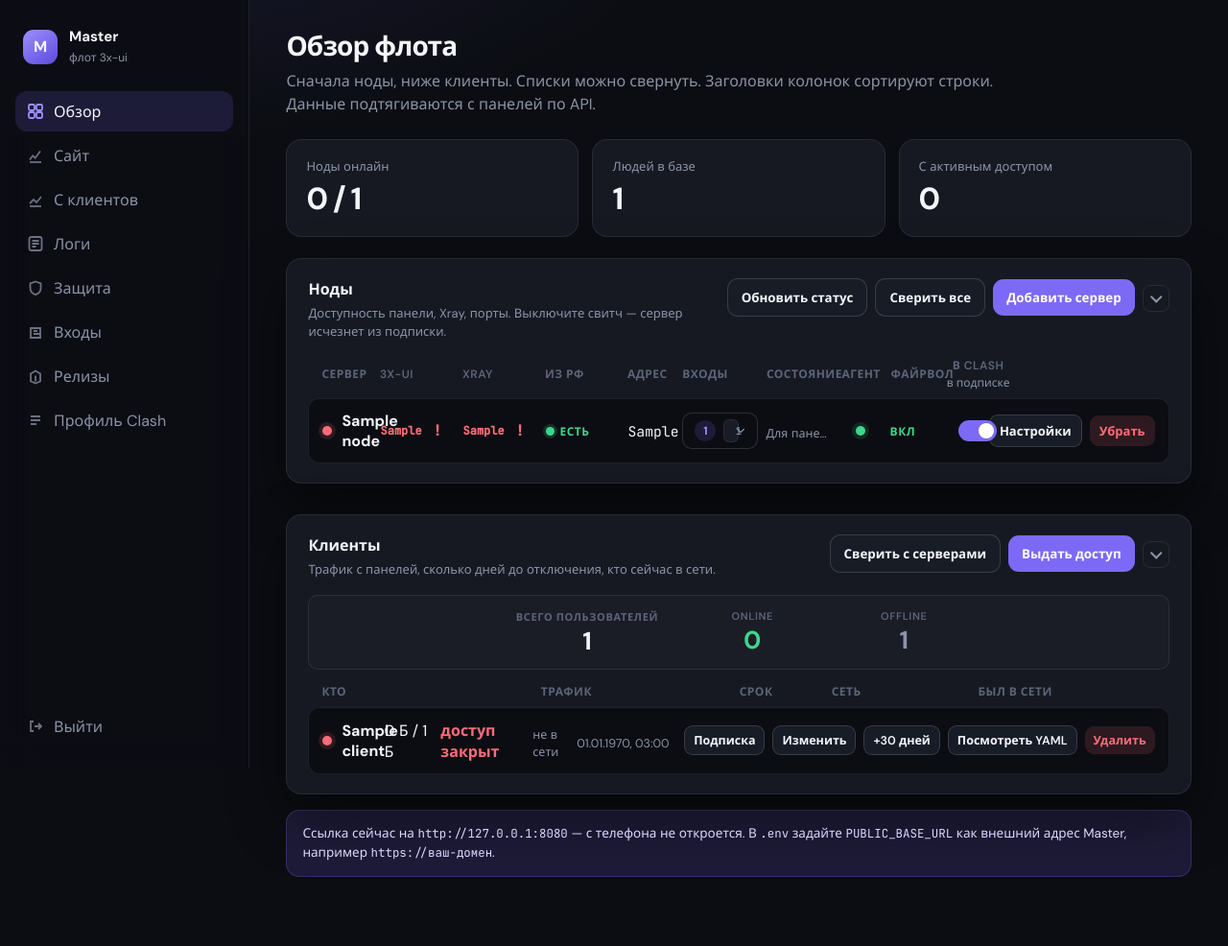
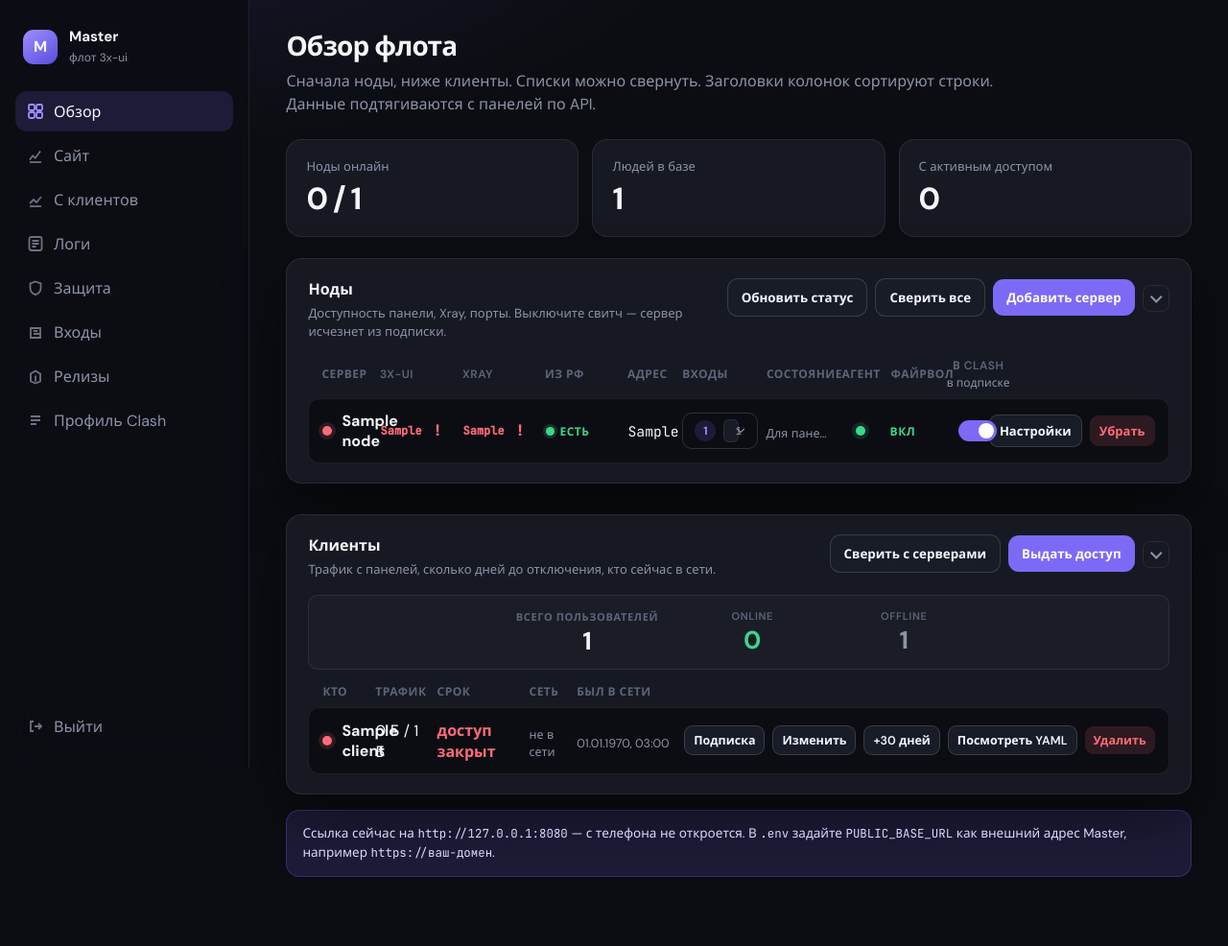
Before and after one commit to Instinct22/converter, a FastAPI app: page / in a window 1280 px wide. Shown: the whole page at 96% size. Run offline with FastAPI, Linux system fonts and the light colour scheme; the visitor is signed in with stand-in values (Sample User, id 1); tables that the repository leaves empty hold one stand-in row (values such as "Sample post"); parts of the project's set-up code (start-up, migrations or seed data) failed here and were passed over.

Commit message:
Align dashboard client headers with their data columns

```diff
--- a/app/static/app.css
+++ b/app/static/app.css
@@ -306,9 +306,18 @@ input:focus, textarea:focus, select:focus {
   text-overflow: ellipsis;
   white-space: nowrap;
 }
-.clients-cols {
-  /* Последняя колонка — 5 кнопок клиента как на вкладке «Клиенты»: 485px + воздух */
-  grid-template-columns: minmax(0, 1fr) minmax(0, 1fr) 92px minmax(0, 0.7fr) minmax(106px, .85fr) max-content;
+@media (min-width: 961px) {
+  .client-monitor {
+    grid-template-columns: minmax(0, 1fr) minmax(0, 1fr) 92px minmax(0, .7fr) minmax(106px, .85fr) max-content;
+    column-gap: 12px;
+  }
+  .client-monitor > .clients-cols {
+    grid-column: 1 / -1;
+    grid-template-columns: subgrid;
+  }
+  .client-monitor > .monitor-head {
+    padding: 0 15px;
+  }
 }
 .client-actions { flex-wrap: nowrap; }
 .term { font-weight: 600; }
@@ -321,10 +330,12 @@ input:focus, textarea:focus, select:focus {
   .client-actions .btn { flex-shrink: 0; }
 }
 .client-actions .btn.small { white-space: nowrap; }
-@media (max-width: 1400px) {
-  .clients-cols {
+@media (min-width: 961px) and (max-width: 1400px) {
+  .client-monitor {
     grid-template-columns: minmax(0, 1fr) minmax(0, 0.9fr) 84px minmax(0, 0.65fr) minmax(100px, .8fr) max-content;
   }
+}
+@media (max-width: 1400px) {
   .client-actions { gap: 6px; }
   .client-actions .btn.small { padding: 6px 9px; font-size: 12.5px; }
 }
--- a/app/templates/base.html
+++ b/app/templates/base.html
@@ -8,7 +8,7 @@
   <link rel="preconnect" href="https://fonts.googleapis.com">
   <link rel="preconnect" href="https://fonts.gstatic.com" crossorigin>
   <link href="https://fonts.googleapis.com/css2?family=DM+Sans:ital,opsz,wght@0,9..40,400;0,9..40,600;0,9..40,700;1,9..40,400&family=JetBrains+Mono:wght@400;500&display=swap" rel="stylesheet">
-  <link rel="stylesheet" href="/static/app.css?v=74">
+  <link rel="stylesheet" href="/static/app.css?v=75">
 </head>
 <body>
 <div class="layout">
--- a/app/templates/dashboard.html
+++ b/app/templates/dashboard.html
@@ -209,6 +209,7 @@
           <span class="user-stats__value is-offline" data-stat-offline>—</span>
         </div>
       </div>
+      <div class="monitor client-monitor" id="client-monitor">
         <div class="monitor-head monitor-cols clients-cols">
           <button class="sort-btn" type="button" data-sort="name">Кто</button>
           <button class="sort-btn" type="button" data-sort="used">Трафик</button>
@@ -217,7 +218,6 @@
           <button class="sort-btn" type="button" data-sort="seen">Был в сети</button>
           <span></span>
         </div>
-      <div class="monitor" id="client-monitor">
         {% for c in clients %}
         <article class="monitor-row monitor-cols clients-cols client-row" data-client="{{ c.id }}" data-slug="{{ c.slug }}" data-name="{{ c.name }}" data-days="{{ days_left(c) }}" data-used="0" data-online="0" data-seen="{{ c.last_online or 0 }}">
           <div class="monitor-main">
```
Lines whose indentation alone changed are shown as unchanged.
